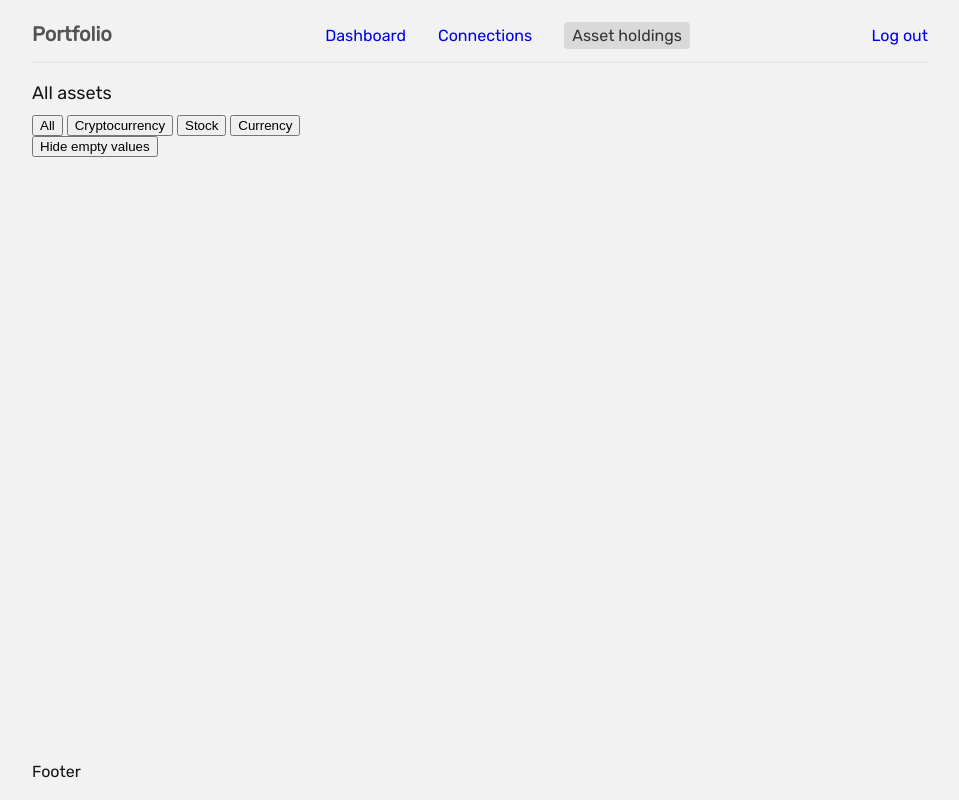
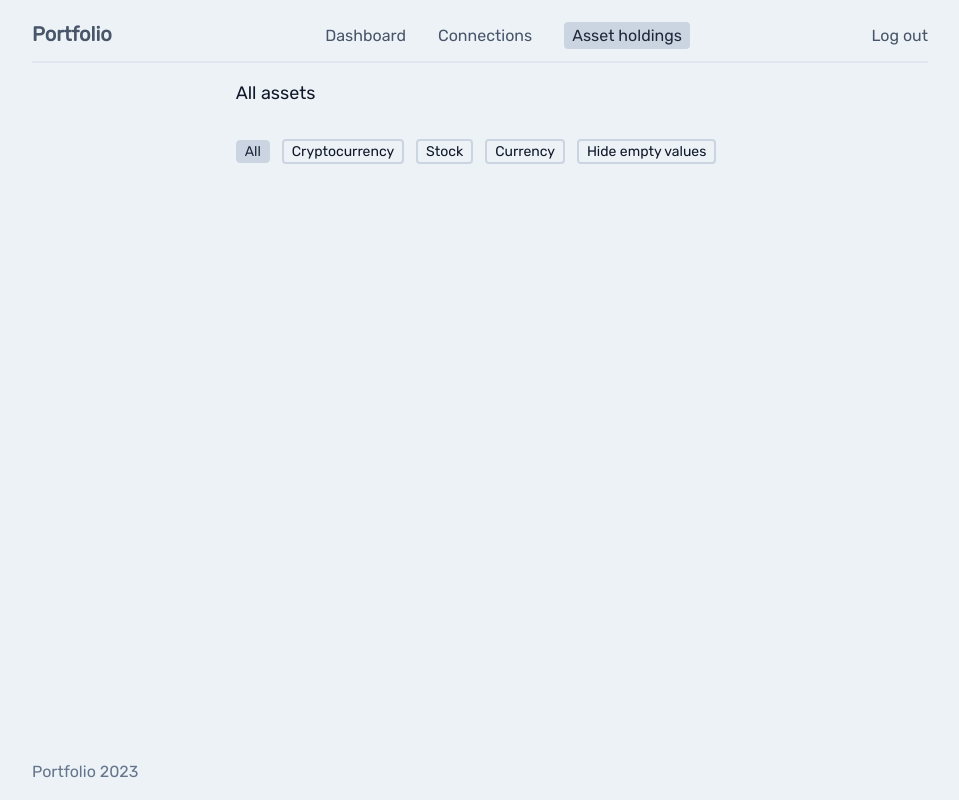
Before and after one commit to ra2dd/django-finances, a Django app: page /portfolio/assets/ in a window 1280 px wide. Shown: the whole page, without its empty margins (160-1119 px from the left). Run offline with Django 4.2, Linux system fonts and the light colour scheme; the visitor is signed in with stand-in values (Sample User, id 1); data that the repository does not hold is empty.

Commit message:
make table rows clickable as links, style asset_list, change project color palette, add fixes

```diff
--- a/portfolio/static/css/color_module.css
+++ b/portfolio/static/css/color_module.css
@@ -1,72 +1,72 @@
 .grayBc1 {
-  background-color: hsl(0, 0%, 8%);
+  background-color: hsl(222, 47%, 11%);
 }
 
 .grayBc2 {
-  background-color: hsl(0, 0%, 20%);
+  background-color: hsl(217, 33%, 17%);
 }
 
 .grayBc3 {
-  background-color: hsl(0, 0%, 33%);
+  background-color: hsl(215, 19%, 35%);
 }
 
 .grayBc4 {
-  background-color: hsl(0, 0%, 53%);
+  background-color: hsl(215, 16%, 47%);
 }
 
 .grayBc5 {
-  background-color: hsl(0, 0%, 73%);
+  background-color: hsl(215, 20%, 65%);
 }
 
 .grayBc6 {
-  background-color: hsl(0, 0%, 85%);
+  background-color: hsl(213, 27%, 84%);
 }
 
 .grayBc7 {
-  background-color: hsl(0, 0%, 91%);
+  background-color: hsl(214, 32%, 91%);
 }
 
 .grayBc8 {
-  background-color: hsl(0, 0%, 95%);
+  background-color: hsl(210, 40%, 95%);
 }
 
 .grayBc9 {
-  background-color: hsl(0, 0%, 97%);
+  background-color: hsl(210, 40%, 97%);
 }
 
 
 .grayColor1 {
-  color: hsl(0, 0%, 8%);
+  color: hsl(222, 47%, 11%);
 }
 
 .grayColor2 {
-  color: hsl(0, 0%, 20%);
+  color: hsl(217, 33%, 17%);
 }
 
 .grayColor3 {
-  color: hsl(0, 0%, 33%);
+  color: hsl(215, 19%, 35%);
 }
 
 .grayColor4 {
-  color: hsl(0, 0%, 53%);
+  color: hsl(215, 16%, 47%);
 }
 
 .grayColor5 {
-  color: hsl(0, 0%, 73%);
+  color: hsl(215, 20%, 65%);
 }
 
 .grayColor6 {
-  color: hsl(0, 0%, 85%);
+  color: hsl(213, 27%, 84%);
 }
 
 .grayColor7 {
-  color: hsl(0, 0%, 91%);
+  color: hsl(214, 32%, 91%);
 }
 
 .grayColor8 {
-  color: hsl(0, 0%, 95%);
+  color: hsl(210, 40%, 95%);
 }
 
 .grayColor9 {
-  color: hsl(0, 0%, 97%);
+  color: hsl(210, 40%, 97%);
 }
--- a/portfolio/static/css/global.css
+++ b/portfolio/static/css/global.css
@@ -27,11 +27,13 @@ a {
     text-decoration: none;
 }
 
-/*
+a:hover, a:link, a:visited, a:active {
+    all: unset;
+}
+
 a:hover {
-    text-decoration: underline;
+    cursor: pointer;
 }
-*/
 
 table caption {
     display: none;
--- a/portfolio/static/css/main_module.css
+++ b/portfolio/static/css/main_module.css
@@ -32,8 +32,9 @@
 }
 
 .iconSmall {
-    max-width: 2rem;
-    max-height: 2rem;
+    max-width: 1.6rem;
+    max-height: 1.6rem;
+    border-radius: 0.25rem;
 }
 
 .displayBlock {
@@ -55,3 +56,7 @@
 .autoWidth {
     width: auto;
 }
+
+.marginCenter {
+    margin: 0 auto;
+}
--- a/portfolio/static/css/style.css
+++ b/portfolio/static/css/style.css
@@ -26,7 +26,7 @@ header
 
     grid-area: header;
 
-    border-bottom: 2px solid hsl(0, 0%, 91%);
+    border-bottom: 2px solid hsl(214, 32%, 91%);;
 }
 
 .content-container
@@ -52,7 +52,7 @@ footer
 
 .header-navbar > li {
     margin-left: 2rem;
-    color: hsl(0, 0%, 33%);
+    color: hsl(215, 19%, 35%);
 }
 
 .header-navbar > li > a {
@@ -60,16 +60,10 @@ footer
 }
 
 .header-navbar > li > .active {
-    background-color: hsl(0, 0%, 85%);
-    color: hsl(0, 0%, 20%) !important;
+    background-color: hsl(213, 27%, 84%);
+    color: hsl(217, 33%, 17%) !important;
     padding: 0.25rem 0.5rem;
     border-radius: 0.25rem;
-}
-
-
-header > .header-logo
-{
-
 }
 
 header > .header-user
@@ -183,12 +172,43 @@ header > .header-user
 
 .tableAssetList > tbody td {
     padding: 1rem 2rem 0.75rem;
-    border-bottom: solid 2px hsl(0, 0%, 91%);
+    border-bottom: solid 2px hsl(214, 32%, 91%);
+}
+
+.rowIcon {
+    padding: 0 2rem 0;
 }
 
 .tableAssetList tr:hover {
-    background-color: hsl(0, 0%, 91%);
+    background-color: hsl(214, 32%, 91%);
     cursor: pointer;
+}
+
+
+
+/*
+    Styling asset list
+*/
+
+.filterButtons {
+    margin-top: 2rem;
+    margin-bottom: 1rem;
+}
+
+.filterButtons > * {
+    all: unset;
+    font-size: 0.875rem;
+    margin-right: 0.5rem;
+    border: 2px solid hsl(213, 27%, 84%);
+    padding: 0.125rem 0.5rem;
+    border-radius: 0.25rem;
+    cursor: pointer;
+}
+
+.filterButtons > .active {
+    background-color: hsl(213, 27%, 84%);
+    color: hsl(217, 33%, 17%);;
+    border: 1px solid hsl(213, 27%, 84%);
 }
 
 
--- a/portfolio/templates/assets/asset_list.html
+++ b/portfolio/templates/assets/asset_list.html
@@ -5,19 +5,25 @@
 
     {% load static %}
         <script src="{% static 'js/assets_script.js' %}" defer></script>
+
+        <script>
+            let rows = [];
+        </script>
 {% endblock %}
 
 {% block content %}
+
+    <div class="widthContent marginCenter">
+
         <h1 class="textLarger">All assets</h1>
 
-    <div>
-        <button id="btn-all" type="button">All</button>
+        <div class="filterButtons">
+            <button id="btn-all" class="active" type="button">All</button>
             <button id="btn-crypto" type="button">Cryptocurrency</button>
             <button id="btn-stock" type="button">Stock</button>
             <button id="btn-currency" type="button">Currency</button>
+            <button id="btn-empty-values" type="button">Hide empty values</button>
         </div>
-
-    <button id="btn-empty-values" type="button">Hide empty values</button>
 
         {% if asset_list %}
             <table class="tableAssetList">
@@ -26,31 +32,38 @@
                         <th scope="col">Icon</th>
                         <th scope="col">Symbol</th>
                         <th scope="col">Name</th>
+                        <th scope="col">Price</th>
                         <th scope="col">Holdings</th>
-                    <th scope="col">Price</th>
                         <th scope="col">Value</th>
                     </tr>
                 </thead>
 
                 <tbody class="grayBc9 grayColor3">
                     {% for asset in asset_list %}
-                    <tr>
-                        <td scope="row">
-                            <!--
+                        <tr id="row{{ asset.pk }}">
+                            <td scope="row" class="rowIcon">
                                 {% load static %}
-                            <img class='iconSmall' src="{% static assettest.icon.url|slice:'18:' %}" />
-                            -->
+                                <img class='iconSmall' src="{% static asset.icon.url|slice:'18:' %}" />
                             </td>
                             <td scope="row">{{ asset.ticker.upper }}</td>
-                        <td class="grayColor1" scope="row"><a href="{% url 'asset-detail' asset.pk %}">{{ asset.name }}</a></td>
+                            <td class="grayColor1" scope="row">{{ asset.name }}</td>
+                            <td scope="row">{{ asset.value_object.latest_price }}</td>
                             <td scope="row">{{ asset.value_object.latest_holding }}</td>
-                        <td scope="row">{{ asset.value_object.latest_price }}</td>
                             <td class="grayColor1" scope="row">{{ asset.value_object.latest_value }}</td>
                             <td scope="row" class="displayNone">{{ asset.type }}</td>
+
+                        <script>
+                            rows.push(document.getElementById('row{{ asset.pk }}'));
+                            rows[rows.length-1].addEventListener('click', () => {
+                                window.location.href = "{% url 'asset-detail' asset.pk %}";
+                            });
+                        </script>
                         </tr>
                     {% endfor %}
                 </tbody>
             </table>
         {% endif %}
 
+    </div>
+
 {% endblock %}
--- a/portfolio/templates/base_generic.html
+++ b/portfolio/templates/base_generic.html
@@ -53,7 +53,9 @@
 
                 <div class="header-user">
                     {% if user.is_authenticated %}
-                        <a href="{% url 'logout' %}">Log out</a>
+                        <a href="{% url 'logout' %}">
+                            <span class="grayColor3">Log out</span>
+                        </a>
                     {% else %}
                         <a href="{% url 'login' %}">Log in</a>
                     {% endif %}
@@ -68,8 +70,8 @@
             </section>
 
             <footer>
-                <p>
-                    Footer
+                <p class="grayColor4">
+                    Portfolio 2023
                 </p>
             </footer>
         </div>
--- a/portfolio/templates/dashboard.html
+++ b/portfolio/templates/dashboard.html
@@ -61,11 +61,9 @@
             <tbody>
                 {% for balance in user_holdings_list %}
                     <tr class="grayBc9 textRight">
-                        <td scope="row">
-                            <!--
+                        <td scope="row" class="rowIcon">
                             {% load static %}
                             <img class='iconSmall' src="{% static balance.icon.url|slice:'18:' %}" />
-                            -->
                         </td>
                         <td class="textLeft" scope="row">{{ balance.name }}</td>
                         <td scope="row">${{ balance.latest_price }}</td>
--- a/portfolio/utils/client_util.py
+++ b/portfolio/utils/client_util.py
@@ -26,10 +26,11 @@ def timestamp_to_datetime(timestamp):
         raise Exception(f'Timestamp length is out of range - {timestamp_length}')
 
 
-'''Bianance api connection'''
+'''Binance api client'''
 def get_binance_client(api_key, api_secret):
-    return Spot(base_url='https://testnet.binance.vision', api_key=api_key, api_secret=api_secret)
+    return Spot(base_url='https://api.binance.com', api_key=api_key, api_secret=api_secret)
 
+'''Gate.io api client'''
 def get_gateio_configuration(api_key, api_secret):
     return gate_api.Configuration (
         host = "https://api.gateio.ws/api/v4",
--- a/portfolio/utils/server_util.py
+++ b/portfolio/utils/server_util.py
@@ -337,7 +337,7 @@ def import_current_currency_price():
 
 def get_crypto_assets():
 
-    response = requests.get('https://api.coingecko.com/api/v3/coins/markets?vs_currency=usd&order=market_cap_desc&per_page=6&page=1&sparkline=false&locale=en', headers=headers)
+    response = requests.get('https://api.coingecko.com/api/v3/coins/markets?vs_currency=usd&order=market_cap_desc&per_page=20&page=1&sparkline=false&locale=en', headers=headers)
     json_response = json.loads(response.content)
     # print(json.dumps(json_response, indent=4))
 
--- a/portfolio/views/assets_views.py
+++ b/portfolio/views/assets_views.py
@@ -13,7 +13,7 @@ def get_user_portfolio(self):
     return get_object_or_404(Portfolio, owner=self.request.user)
 
 
-class AssetListView(generic.ListView, LoginRequiredMixin):
+class AssetListView(LoginRequiredMixin, generic.ListView):
 
     template_name = 'assets/asset_list.html'
     model = Asset
@@ -30,7 +30,7 @@ class AssetListView(generic.ListView, LoginRequiredMixin):
         return context
 
 
-class AssetDetailView(generic.DetailView, LoginRequiredMixin):
+class AssetDetailView(LoginRequiredMixin, generic.DetailView):
     template_name = 'assets/asset_detail.html'
     model = Asset
 
@@ -47,7 +47,7 @@ class AssetDetailView(generic.DetailView, LoginRequiredMixin):
         return context
 
 
-class AssetBalanceHistoryListView(generic.ListView, LoginRequiredMixin):
+class AssetBalanceHistoryListView(LoginRequiredMixin, generic.ListView):
     template_name = 'assets/assetbalancehistory_list.html'
     model = AssetBalanceHistory
 
@@ -108,7 +108,8 @@ def assetbalancehistory_create(request, pk, pk2=None):
             # Create new AssetBalanceHistory record
             assetbalancehistory_record = AssetBalanceHistory(amount=amount, date=date, balance=assetbalance_record)
             assetbalancehistory_record.save()
-            return HttpResponseRedirect(reverse('asset-detail', args=[pk]))
+
+            return HttpResponseRedirect(reverse('assetbalancehistory', args=[pk, assetbalance_record.pk]))
     else:
         if pk2 == None:
             form = AssetBalanceHistoryForm()
@@ -125,7 +126,7 @@ def assetbalancehistory_create(request, pk, pk2=None):
     return render(request, 'assets/assetbalancehistory_form.html', context)
 
 
-class AssetBalanceHistoryDelete(generic.DeleteView, LoginRequiredMixin):
+class AssetBalanceHistoryDelete(LoginRequiredMixin, generic.DeleteView):
     model = AssetBalanceHistory
     template_name = 'assets/assetbalancehistory_delete.html'
     pk_url_kwarg = 'pk3'
--- a/portfolio/views/main_views.py
+++ b/portfolio/views/main_views.py
@@ -10,12 +10,10 @@ from ..utils import dashboard_util
 def index(request):
     """View function for the home page of the site."""
 
-    context = {}
-
-    return render(request, 'index.html', context=context)
+    return render(request, 'index.html', {})
 
 
-class DashboardView(generic.TemplateView, LoginRequiredMixin):
+class DashboardView(LoginRequiredMixin, generic.TemplateView):
     """View function for the user dashboard"""
 
     template_name = 'dashboard.html'
```
Also changed, not shown: other parts of portfolio/static/css/style.css (+35 -38 lines), portfolio/static/js/assets_script.js (+27 -9 lines). Lines whose indentation alone changed are shown as unchanged.
